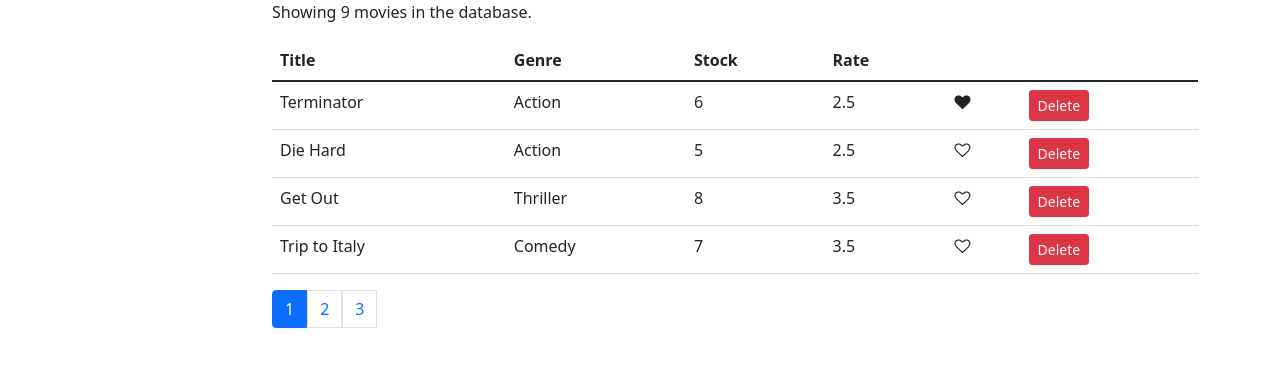
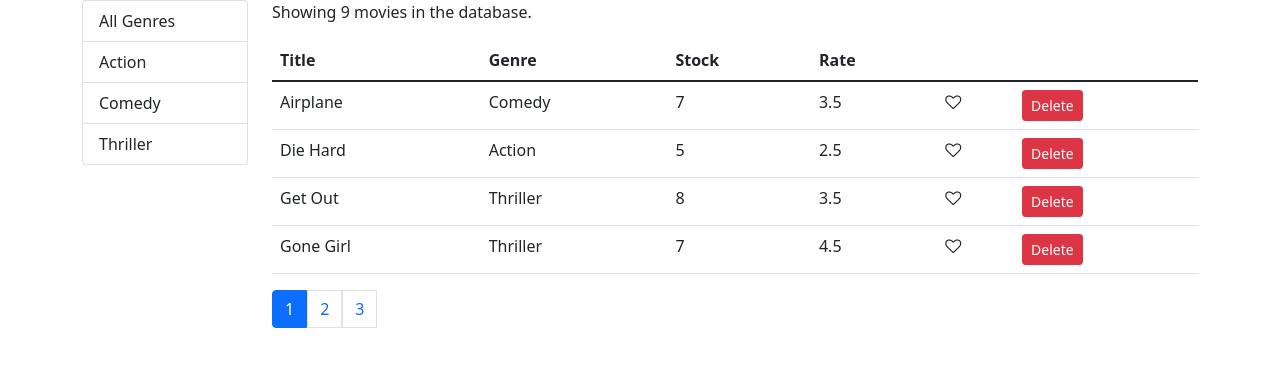
Before and after one commit to RobertK3000/vidly, a React (Create React App) app: page / in a window 1280 px wide. Shown: the top 366 px of the page. Built offline with nearby package versions, Linux system fonts and the light colour scheme.

Commit message:
sorting-and-filtering-methods

```diff
--- a/src/components/common/listGroup.jsx
+++ b/src/components/common/listGroup.jsx
@@ -1,7 +1,23 @@
 import React, { Component } from 'react';
 
-const ListGroup = () => {
-  return null;
+const ListGroup = (props) => {
+  const { items, textProperty, valueProperty, onItemSelect, selectedItem } = props;
+
+  return <ul className="list-group">
+    { items.map(item => (
+      <li onClick={() => onItemSelect(item)}
+        key={item[valueProperty]}
+        className={item === selectedItem ? "list-group-item active" : "list-group-item"}
+      >
+        {item[textProperty]}
+      </li>
+    ))}
+  </ul>
 }
 
+ListGroup.defaultProps = {
+  textProperty: 'name',
+  valueProperty: '_id'
+};
+
 export default ListGroup;
--- a/src/components/movies.jsx
+++ b/src/components/movies.jsx
@@ -1,23 +1,25 @@
 import React, { Component } from 'react';
 import { getMovies } from '../services/fakeMovieService';
-import Like from './common/like';
+import MoviesTable from './moviesTable';
 import ListGroup from './common/listGroup';
 import Pagination from './common/pagination';
 import { paginate } from '../utils/paginate';
 import { getGenres } from "../services/fakeGenreService"
 import { thisStringValue } from 'es-abstract';
-
+import _ from 'lodash';
 
 class Movies extends Component {
   state = {
     movies: [],
     genres: [],
     currentPage: 1,
-    pageSize: 4
+    pageSize: 4,
+    sortColumn: { path: 'title', order: 'asc' }
    };
 
   componentDidMount() {
-    this.setState( {movies: getMovies(), genres: getGenres() });
+    const genres = [ { _id: "", name: 'All Genres'},...getGenres()]
+    this.setState( {movies: getMovies(), genres });
   }
 
   handleDelete = (movie) => {
@@ -38,51 +40,50 @@ class Movies extends Component {
   }
 
   handleGenreSelect = genre => {
-    console.log(genre);
+    this.setState({ selectedGenre: genre, currentPage: 1 });
   }
+
+  handleSort = path => {
+    const sortColumn = {...this.state.sortColumn};
+    if (sortColumn.path === path)
+      sortColumn.order = (sortColumn.order === 'asc') ? 'desc': 'asc';
+    else {
+      sortColumn.path = path;
+      sortColumn.order = 'asc'
+    }
+    this.setState( { sortColumn })
+  };
 
   render() {
     const { length: count } = this.state.movies;
-    const {pageSize, currentPage, movies: allMovies} = this.state;
+    const {pageSize, currentPage, sortColumn, selectedGenre, movies: allMovies} = this.state;
 
     if (count === 0) return <p>There are no movies</p>;
 
-    const movies = paginate(allMovies, currentPage, pageSize)
+    const filtered = selectedGenre && selectedGenre._id ? allMovies.filter(m => m.genre._id === selectedGenre._id) : allMovies;
+    const sorted = _.orderBy(filtered, [sortColumn.path], [sortColumn.order]);
+    const movies = paginate(sorted, currentPage, pageSize)
 
     return (
       <div className="row">
-        <div className="col-2"></div>
-          <ListGroup items={this.state.genres} onItemSelect= {this.handleGenreSelect} />
+        <div className="col-2">
+          <ListGroup
+            items={this.state.genres}
+            selectedItem={this.state.selectedGenre}
+            onItemSelect={this.handleGenreSelect}
+          />
+        </div>
+
         <div className="col">
-        <p>Showing {this.state.movies.length} movies in the database.</p>
-        <table className="table">
-          <thead>
-            <tr>
-              <th>Title</th>
-              <th>Genre</th>
-              <th>Stock</th>
-              <th>Rate</th>
-              <th></th>
-              <th></th>
-            </tr>
-          </thead>
-          <tbody>
-            { movies.map(movie => (
-              <tr key={movie._id}>
-                <td>{movie.title}</td>
-                <td>{movie.genre.name}</td>
-                <td>{movie.numberInStock}</td>
-                <td>{movie.dailyRentalRate}</td>
-                <td>
-                  <Like liked={movie.liked} onClick={() => this.handleLike(movie)}/>
-                </td>
-                <td><button onClick={() => this.handleDelete(movie)} className="btn btn-danger btn-sm">Delete</button></td>
-              </tr>
-            ))}
-          </tbody>
-        </table>
+          <p>Showing {filtered.length} movies in the database.</p>
+          <MoviesTable
+            movies={movies}
+            onLike={this.handleLike}
+            onDelete={this.handleDelete}
+            onSort={this.handleSort}
+            />
           <Pagination
-          itemsCount={count}
+            itemsCount={filtered.length}
             pageSize={pageSize}
             currentPage={currentPage}
             onPageChange={this.handlePageChange}
--- /dev/null
+++ b/src/components/moviesTable.jsx
@@ -0,0 +1,37 @@
+import React, { Component } from 'react';
+import Like from './common/like';
+
+const MoviesTable = (props) => {
+  const { movies, onDelete, onLike, onSort } = props;
+
+  return (
+    <table className="table">
+    <thead>
+      <tr>
+        <th onClick={()=> onSort('title')}>Title</th>
+        <th onClick={()=> onSort('genre.name')}>Genre</th>
+        <th onClick={()=> onSort('numberInStock')}>Stock</th>
+        <th onClick={()=> onSort('dailyRentalRate')}>Rate</th>
+        <th />
+        <th />
+      </tr>
+    </thead>
+    <tbody>
+      { movies.map(movie => (
+        <tr key={movie._id}>
+          <td>{movie.title}</td>
+          <td>{movie.genre.name}</td>
+          <td>{movie.numberInStock}</td>
+          <td>{movie.dailyRentalRate}</td>
+          <td>
+            <Like liked={movie.liked} onClick={() => onLike(movie)}/>
+          </td>
+          <td><button onClick={() => onDelete(movie)} className="btn btn-danger btn-sm">Delete</button></td>
+        </tr>
+      ))}
+    </tbody>
+  </table>
+  );
+}
+
+export default MoviesTable;
```
Lines whose indentation alone changed are shown as unchanged.
